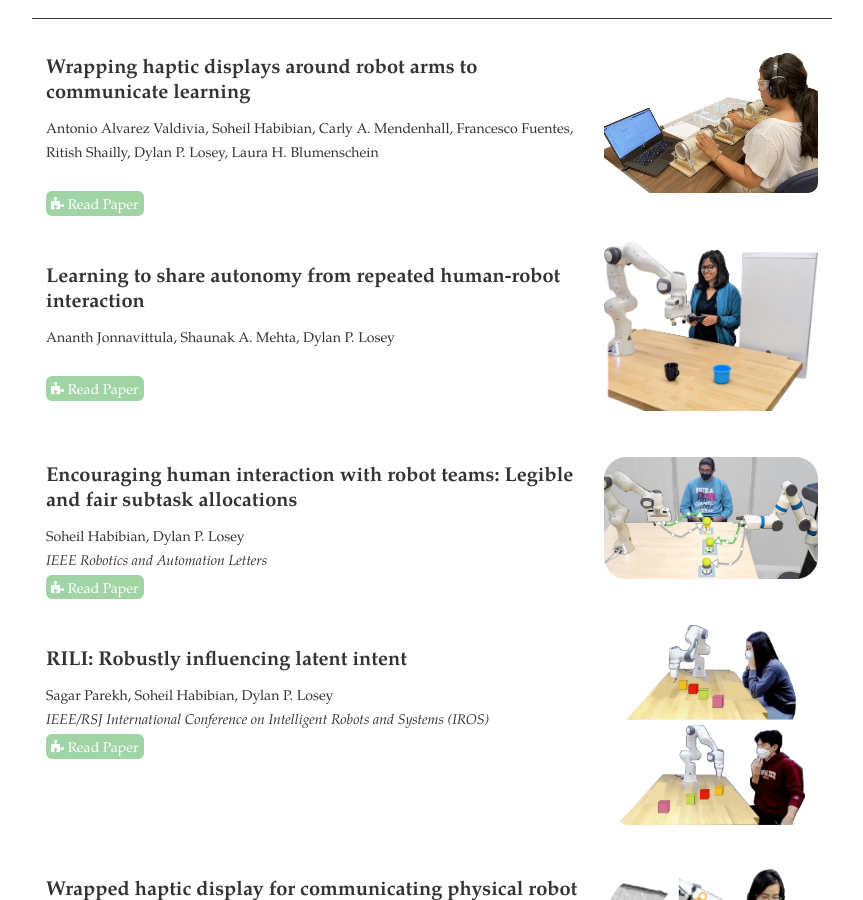
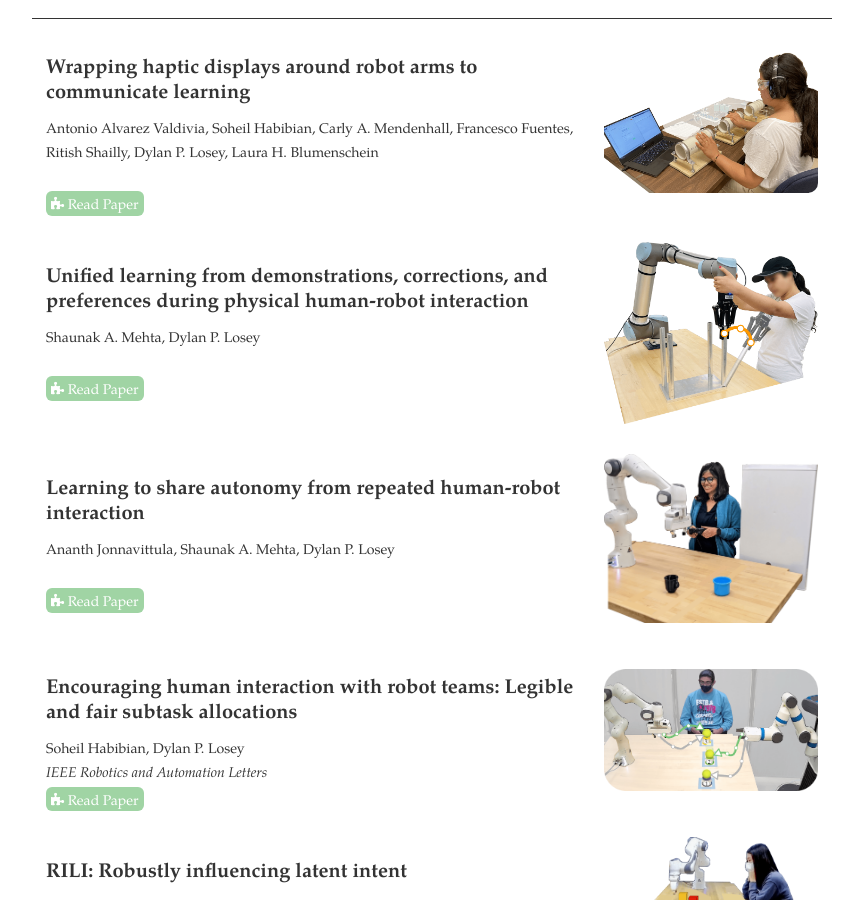
Before and after one commit to VT-Collab/vt-collab.github.io, a Jekyll site: the page built from publications.html, in a window 1280 px wide and 900 px high, scrolled down 338 px. Shown: the whole window, without its empty margins (208-1071 px from the left). Built offline with Jekyll 4.4.1, drawn with Linux system fonts in a browser that asks for light colours; nearby versions of some CDN libraries.

Commit message:
thri paper

```diff
--- a/_data/publications.yml
+++ b/_data/publications.yml
@@ -5,6 +5,14 @@
   note: ""
   pdf: /pdfs/valdivia_toh2022.pdf
   figure: /images/publications/valdivia_toh2022.png
+
+- title: "Unified learning from demonstrations, corrections, and preferences during physical human-robot interaction"
+  authors: Shaunak A. Mehta, Dylan P. Losey
+  venue: ""
+  year: 2022
+  note: ""
+  pdf: /pdfs/shaunak_thri2022.pdf
+  figure: /images/publications/shaunak_thri2022.png
 
 - title: "Learning to share autonomy from repeated human-robot interaction"
   authors: Ananth Jonnavittula, Shaunak A. Mehta, Dylan P. Losey
```
Also changed, not shown: images/publications/shaunak_thri2022.png (added), 1 other file.
